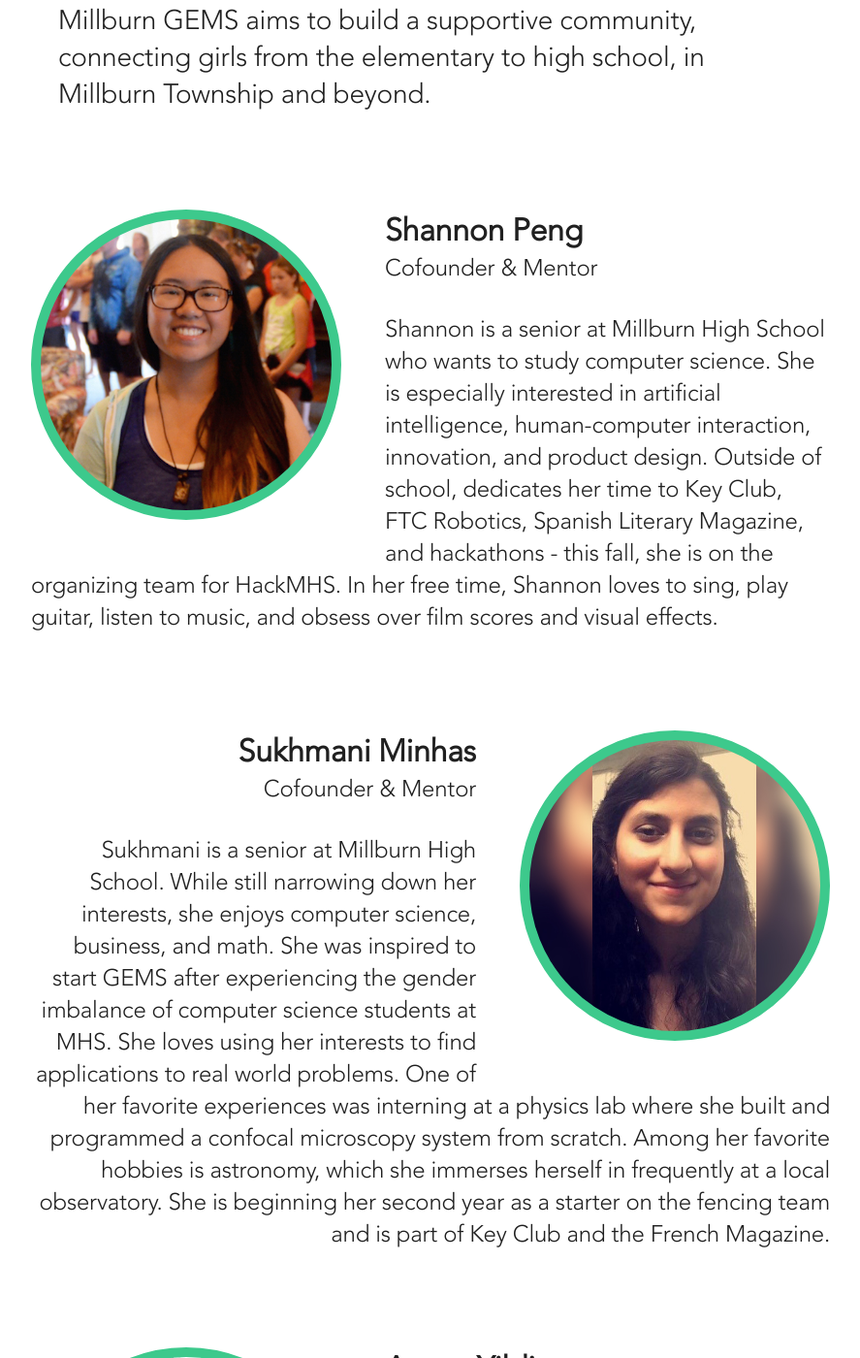
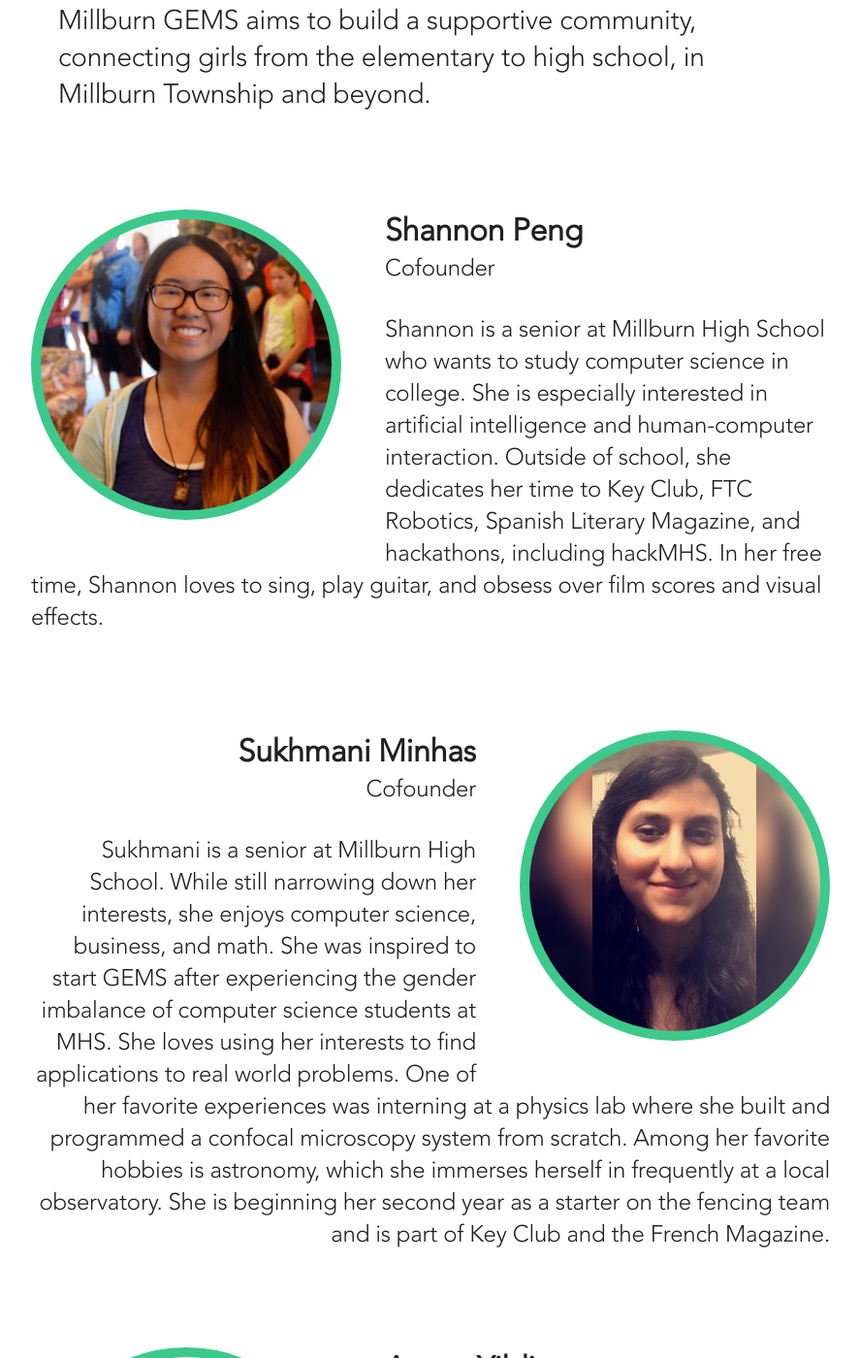
Before and after one commit to MillburnGEMS/millburngems.org, a Jekyll site: the page built from our-mission/index.html, in a window 1280 px wide and 1400 px high, scrolled down 1041 px. Shown: the whole window at 97% size, without its empty margins (196-1083 px from the left). Built offline with Jekyll 4.4.1, drawn with Linux system fonts in a browser that asks for light colours; nearby versions of some CDN libraries; some of the changed text lies outside the part shown.

Commit message:
Modify bio

```diff
--- a/_data/volunteers.json
+++ b/_data/volunteers.json
@@ -3,16 +3,16 @@
   "shannon": {
     "name": "Shannon Peng",
     "first_name": "Shannon",
-    "title": "Cofounder & Mentor",
+    "title": "Cofounder",
     "image": "/img/team/shannon.jpg",
     "email": "shannon@millburngems.org",
-    "bio": "is a senior at Millburn High School who wants to study computer science. She is especially interested in artificial intelligence, human-computer interaction, innovation, and product design. Outside of school, dedicates her time to Key Club, FTC Robotics, Spanish Literary Magazine, and hackathons - this fall, she is on the organizing team for HackMHS. In her free time, Shannon loves to sing, play guitar, listen to music, and obsess over film scores and visual effects."
+    "bio": "is a senior at Millburn High School who wants to study computer science in college. She is especially interested in artificial intelligence and human-computer interaction. Outside of school, she dedicates her time to Key Club, FTC Robotics, Spanish Literary Magazine, and hackathons, including hackMHS. In her free time, Shannon loves to sing, play guitar, and obsess over film scores and visual effects."
   },
 
   "sukhmani": {
     "name": "Sukhmani Minhas",
     "first_name": "Sukhmani",
-    "title": "Cofounder & Mentor",
+    "title": "Cofounder",
     "image": "/img/team/sukhmani.jpg",
     "email": "sukhmani@millburngems.org",
     "bio": "is a senior at Millburn High School. While still narrowing down her interests, she enjoys computer science, business, and math. She was inspired to start GEMS after experiencing the gender imbalance of computer science students at MHS. She loves using her interests to find applications to real world problems. One of her favorite experiences was interning at a physics lab where she built and programmed a confocal microscopy system from scratch. Among her favorite hobbies is astronomy, which she immerses herself in frequently at a local observatory. She is beginning her second year as a starter on the fencing team and is part of Key Club and the French Magazine."
@@ -21,7 +21,7 @@
   "asena": {
     "name": "Asena Yildiz",
     "first_name": "Asena",
-    "title": "Cofounder & Mentor",
+    "title": "Cofounder",
     "image": "/img/team/asena.jpg",
     "email": "adyhowle@millburngems.org",
     "bio": "is a senior at Millburn High School who wants to study engineering in college, either biomedical or mechanical engineering. After starting a product company at MIT, Asena fell in love with product design and innovation. “Makerspaces are my home.” Outside of school, Asena works on writing novels, shoots archery, and works to inspire students to pursue their passions and bring their ideas to life. At school, Asena is part of Advanced Robotics and the FTC Robotics team, while also leading an entrepreneurial club, ASPIRE Club, which is partnered with MIT Launch."
```
